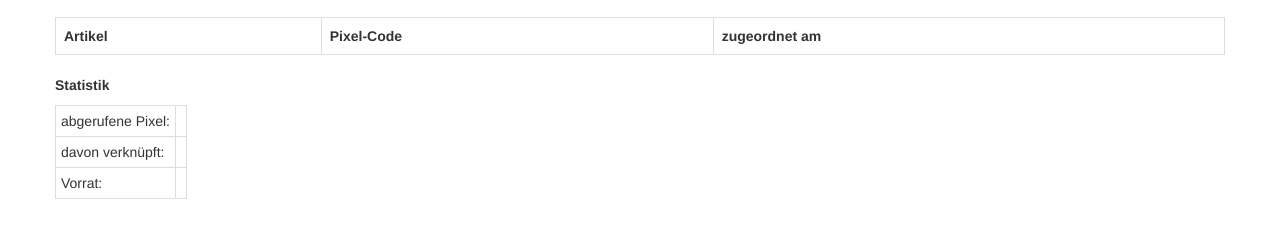
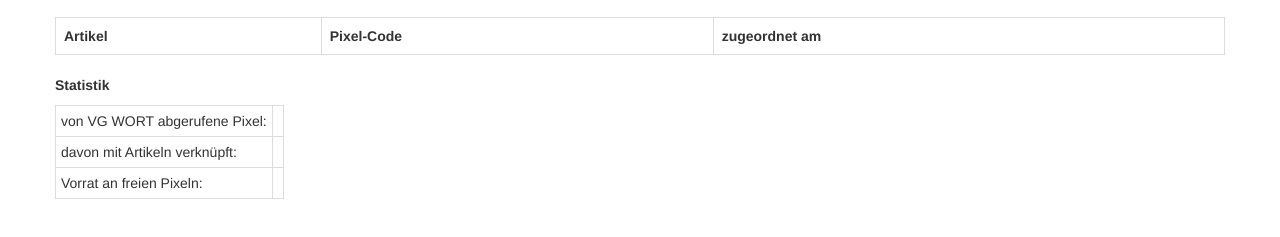
Before and after one commit to felixebert/vgwort-metis-ui, a website: page src/index.html at #!/pixelList in a window 1280 px wide. Shown: the part 53-290 px from the top of the page. Drawn offline with Linux system fonts and the light colour scheme; no server answers.

Commit message:
statistic clarified

```diff
--- a/src/partials/pixelList.html
+++ b/src/partials/pixelList.html
@@ -20,15 +20,15 @@
 <table class="table table-bordered table-condensed table-close-columns">
 	<tbody>
 		<tr>
-			<td>abgerufene Pixel:</td>
+			<td>von VG WORT abgerufene Pixel:</td>
 			<td>{{stats.numberOfPixels}}</td>
 		</tr>
 		<tr>
-			<td>davon verknüpft:</td>
+			<td>davon mit Artikeln verknüpft:</td>
 			<td>{{stats.numberOfLinkedPixels}}</td>
 		</tr>
 		<tr>
-			<td>Vorrat:</td>
+			<td>Vorrat an freien Pixeln:</td>
 			<td>{{stats.numberOfUnlinkedPixels}}</td>
 		</tr>
 	</tbody>
```
